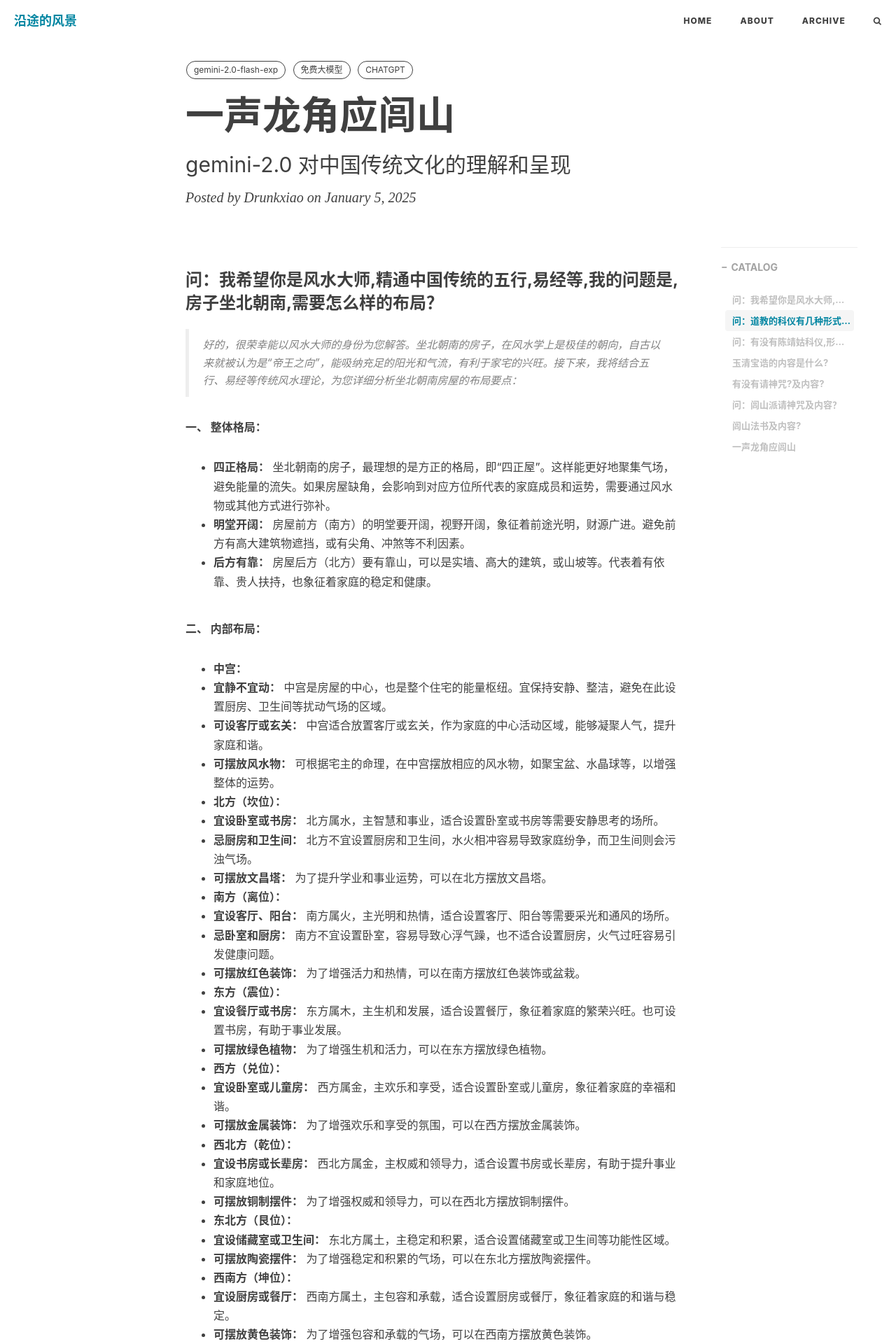
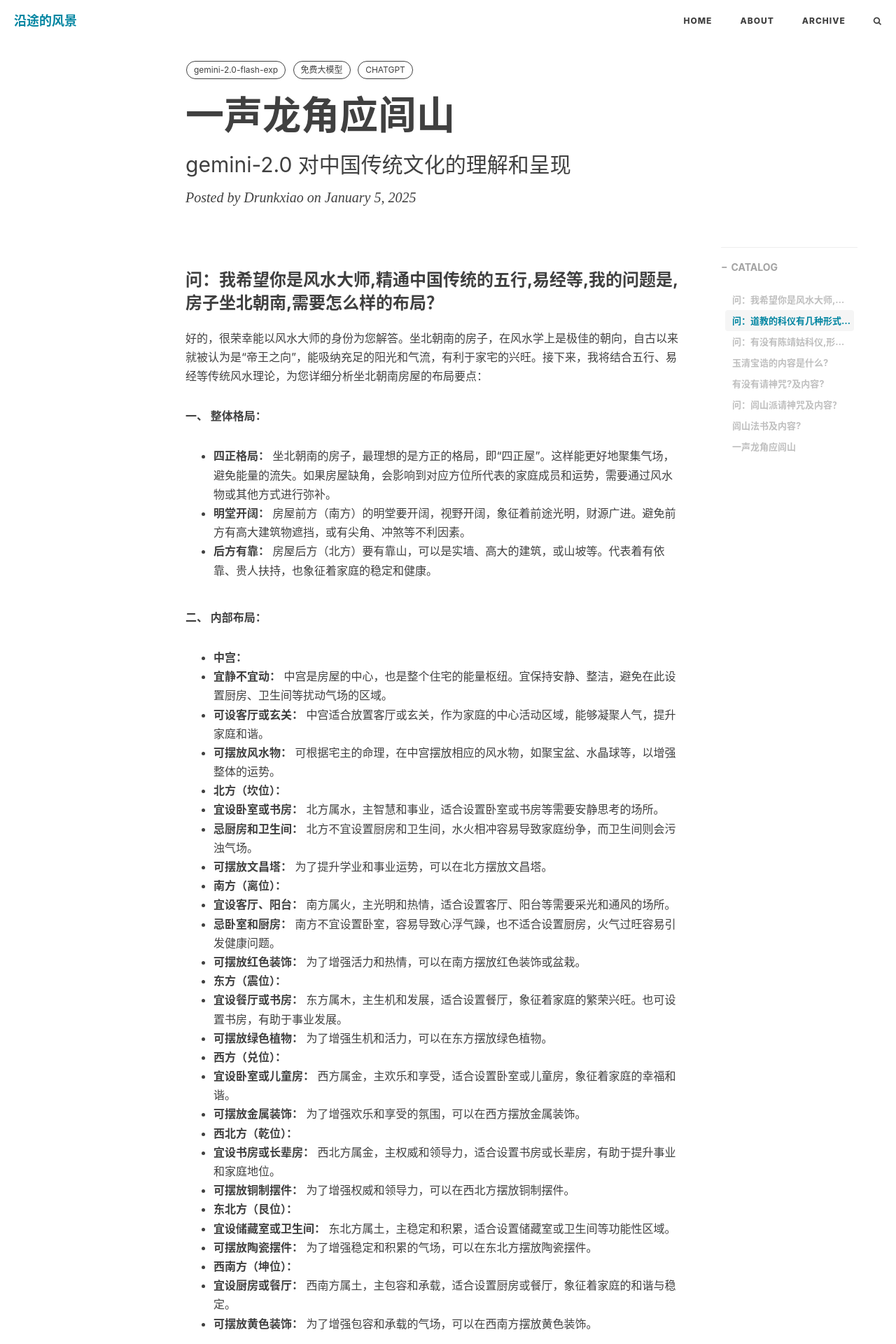
Before and after one commit to DrunkXiao/drunkxiao.github.io, a Jekyll site: the page built from _posts/2025-1-5-lushan.md, in a window 1280 px wide. Shown: the top 1920 px of the page at 70% size. Built offline with Jekyll 4.4.1, drawn with Linux system fonts in a browser that asks for light colours; nearby versions of some CDN libraries; comment, search, counter and statistics services are not loaded.

```diff
--- a/_posts/2025-1-5-lushan.md
+++ b/_posts/2025-1-5-lushan.md
@@ -12,7 +12,7 @@ tags:
 
 ### 问：我希望你是风水大师,精通中国传统的五行,易经等,我的问题是,房子坐北朝南,需要怎么样的布局？
 
->好的，很荣幸能以风水大师的身份为您解答。坐北朝南的房子，在风水学上是极佳的朝向，自古以来就被认为是“帝王之向”，能吸纳充足的阳光和气流，有利于家宅的兴旺。接下来，我将结合五行、易经等传统风水理论，为您详细分析坐北朝南房屋的布局要点：
+好的，很荣幸能以风水大师的身份为您解答。坐北朝南的房子，在风水学上是极佳的朝向，自古以来就被认为是“帝王之向”，能吸纳充足的阳光和气流，有利于家宅的兴旺。接下来，我将结合五行、易经等传统风水理论，为您详细分析坐北朝南房屋的布局要点：
 
 **一、 整体格局：**
 * **四正格局：** 坐北朝南的房子，最理想的是方正的格局，即“四正屋”。这样能更好地聚集气场，避免能量的流失。如果房屋缺角，会影响到对应方位所代表的家庭成员和运势，需要通过风水物或其他方式进行弥补。
@@ -65,7 +65,7 @@ tags:
 
 ### 问：道教的科仪有几种形式,分别都是什么？
 
->好的，很荣幸能为您解答关于道教科仪的问题。道教的科仪，是道教进行宗教活动时所使用的各种仪式的总称，它不仅是道教信仰的重要组成部分，也是道教文化的重要载体。道教的科仪形式多样，根据不同的目的、场合和内容，可以分为多种类型。 以下是道教科仪的几种主要形式，以及它们的特点：
+好的，很荣幸能为您解答关于道教科仪的问题。道教的科仪，是道教进行宗教活动时所使用的各种仪式的总称，它不仅是道教信仰的重要组成部分，也是道教文化的重要载体。道教的科仪形式多样，根据不同的目的、场合和内容，可以分为多种类型。 以下是道教科仪的几种主要形式，以及它们的特点：
 
 **一、 按功能和目的划分：**
 
@@ -132,7 +132,7 @@ tags:
 
 ### 玉清宝诰的内容是什么?
 
->好的，很荣幸能为您解答关于《玉清宝诰》的问题。《玉清宝诰》是道教中非常重要的诰文之一，它是道教徒在举行各种科仪、法会、日常功课时，用来赞颂道教最高神祇之一——元始天尊的专用诰文。
+好的，很荣幸能为您解答关于《玉清宝诰》的问题。《玉清宝诰》是道教中非常重要的诰文之一，它是道教徒在举行各种科仪、法会、日常功课时，用来赞颂道教最高神祇之一——元始天尊的专用诰文。
 
 **《玉清宝诰》的完整内容：** 以下是《玉清宝诰》的完整内容，并附上较为详细的解释：
 
@@ -191,7 +191,7 @@ tags:
 
 ### 有没有请神咒?及内容?
 
->是的，道教中有许多请神咒，用于在科仪、法事、修行时，恭请神灵降临、护佑。不同的神灵有不同的请神咒，其内容也各有侧重。请神咒并非简单的念诵，而是在特定的仪式和心境下进行，配合手印、步罡等，才能发挥其效力。
+是的，道教中有许多请神咒，用于在科仪、法事、修行时，恭请神灵降临、护佑。不同的神灵有不同的请神咒，其内容也各有侧重。请神咒并非简单的念诵，而是在特定的仪式和心境下进行，配合手印、步罡等，才能发挥其效力。
 
 以下是一些常见的道教请神咒及其内容，并附上简单的解释：
 
@@ -314,7 +314,7 @@ tags:
 
 ### 问：闾山派请神咒及内容？
 
->好的，很荣幸能为您解答关于闾山派请神咒的问题。闾山派是道教的一个重要流派，以其独特的法术、符箓和科仪而闻名，尤其在闽台地区影响深远。闾山派的请神咒也具有其独特的风格和特色，通常比较注重强调神灵的威力和法力，以及与地方神祇的联系。
+好的，很荣幸能为您解答关于闾山派请神咒的问题。闾山派是道教的一个重要流派，以其独特的法术、符箓和科仪而闻名，尤其在闽台地区影响深远。闾山派的请神咒也具有其独特的风格和特色，通常比较注重强调神灵的威力和法力，以及与地方神祇的联系。
 
 以下是一些常见的闾山派请神咒及其内容，并附上简单的解释：
 
@@ -502,7 +502,7 @@ tags:
 
 ### 一声龙角应闾山
 
->“一声龙角应闾山” 这句话，简洁而富有画面感，蕴含着深刻的闾山派道教文化内涵。它不仅仅是一句简单的描述，更是闾山派道法的一种象征，以及法事活动中重要的一个环节。要理解这句话的深层含义，我们需要从几个方面来解读：
+“一声龙角应闾山” 这句话，简洁而富有画面感，蕴含着深刻的闾山派道教文化内涵。它不仅仅是一句简单的描述，更是闾山派道法的一种象征，以及法事活动中重要的一个环节。要理解这句话的深层含义，我们需要从几个方面来解读：
 
 **1. 龙角：**
 
```
